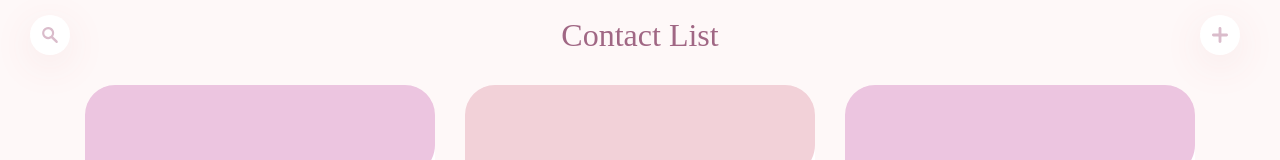
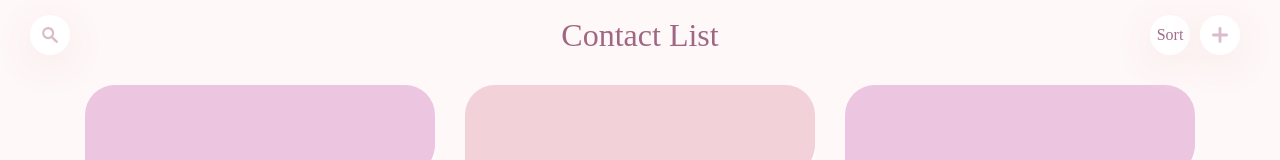
Before and after one commit to jamieecarrasquillo/visa-contact-list, a React (Create React App) app: page / in a window 1280 px wide. Shown: the top 160 px of the page. Built offline with nearby package versions, Linux system fonts and the light colour scheme.

Commit message:
feat(sort) add sorting feature

```diff
--- a/src/components/Contacts.js
+++ b/src/components/Contacts.js
@@ -4,12 +4,32 @@ import { removeContact } from './../store/contacts';
 import Contact from './Contact';
 import './styling/contacts.css';
 
+const sort = (arr, willSort) => {
+  if (willSort) {
+    const newArr = [...arr];
+    return newArr.sort((a, b) => {
+      let aName = a.first_name.toLowerCase();
+      let bName = b.first_name.toLowerCase();
+
+      if (aName > bName) {
+        return 1;
+      }
+      if (aName < bName) {
+        return -1;
+      }
+      return 0;
+    });
+  } else {
+    return arr;
+  }
+};
+
 export class Contacts extends React.Component {
   render() {
     return (
       <div className='all-contact-container'>
         <div className='contact-container'>
-          {this.props.contacts
+          {sort(this.props.contacts, this.props.sort)
             .filter((contact) => {
               if (!this.props.searchFilter) return true;
               let fullName =
@@ -38,7 +58,8 @@ export class Contacts extends React.Component {
 const mapStateToProps = (state) => {
   return {
     contacts: state.contacts,
-    searchFilter: state.searchFilter
+    searchFilter: state.searchFilter,
+    sort: state.sort
   };
 };
 
--- a/src/components/Navbar.js
+++ b/src/components/Navbar.js
@@ -1,8 +1,10 @@
 import React, { useEffect, useState } from 'react';
 import { Link } from 'react-router-dom';
+import { connect } from 'react-redux';
 import AddIcon from './icons/AddIcon';
 import SearchIcon from './icons/SearchIcon';
 import Search from './Search';
+import { changeSortTrigger } from './../store/sort';
 import { Tooltip } from '@material-ui/core';
 import './styling/navbar.css';
 
@@ -57,6 +59,12 @@ const Navbar = (props) => {
           </Link>
         </div>
         <div className='right-nav'>
+          <div
+            className='nav-buttons'
+            onClick={() => props.changeSort(props.sort)}
+          >
+            Sort
+          </div>
           <Link to='/contacts/new'>
             <Tooltip title='Add New' arrow>
               <div className='nav-buttons'>
@@ -70,4 +78,16 @@ const Navbar = (props) => {
   );
 };
 
-export default Navbar;
+const mapStateToProps = (state) => {
+  return {
+    sort: state.sort
+  };
+};
+
+const mapDispatchToProps = (dispatch) => {
+  return {
+    changeSort: (trigger) => dispatch(changeSortTrigger(trigger))
+  };
+};
+
+export default connect(mapStateToProps, mapDispatchToProps)(Navbar);
--- a/src/store/index.js
+++ b/src/store/index.js
@@ -4,10 +4,12 @@ import thunkMiddleware from 'redux-thunk';
 import { composeWithDevTools } from 'redux-devtools-extension';
 import contactsReducer from './contacts';
 import filterReducer from './filter';
+import sortReducer from './sort';
 
 const reducer = combineReducers({
   contacts: contactsReducer,
-  searchFilter: filterReducer
+  searchFilter: filterReducer,
+  sort: sortReducer
 });
 const middleware = composeWithDevTools(
   applyMiddleware(thunkMiddleware, createLogger({ collapsed: true }))
--- /dev/null
+++ b/src/store/sort.js
@@ -0,0 +1,20 @@
+const SORT_TRIGGER = 'SORT_TRIGGER';
+const CHANGE_SORT = 'CHANGE_SORT';
+
+export const setSortTrigger = (trigger) => ({ type: SORT_TRIGGER, trigger });
+export const changeSortTrigger = (trigger) => ({ type: CHANGE_SORT, trigger });
+
+const initialState = false;
+
+const sortReducer = (state = initialState, action) => {
+  switch (action.type) {
+    case SORT_TRIGGER:
+      return action.trigger;
+    case CHANGE_SORT:
+      return !action.trigger;
+    default:
+      return state;
+  }
+};
+
+export default sortReducer;
```
